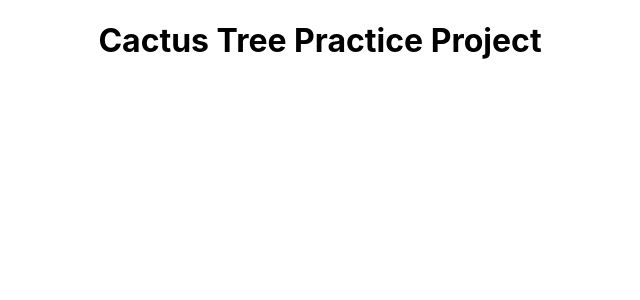
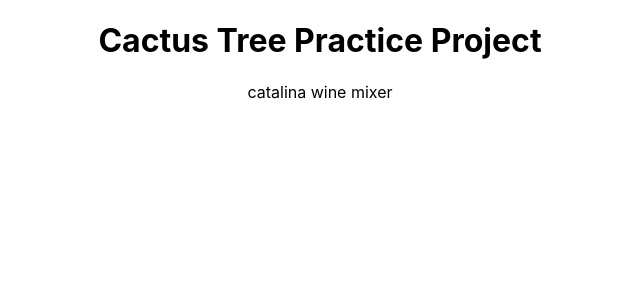
Before and after one commit to jssckbl/cactus-tree, a JavaScript app: page / in a window 1280 px wide. Shown: the top 300 px of the page, without its empty margins (320-960 px from the left). Built offline with nearby package versions, Linux system fonts and the light colour scheme; the HTML template or start-up script is replaced by a standard one.

Commit message:
It's Catalina Wine Mixer

```diff
--- a/src/App.js
+++ b/src/App.js
@@ -4,6 +4,7 @@ function App() {
   return (
     <div className="App">
       <h1>Cactus Tree Practice Project</h1>
+        <p>catalina wine mixer</p>
     </div>
   );
 }
```
